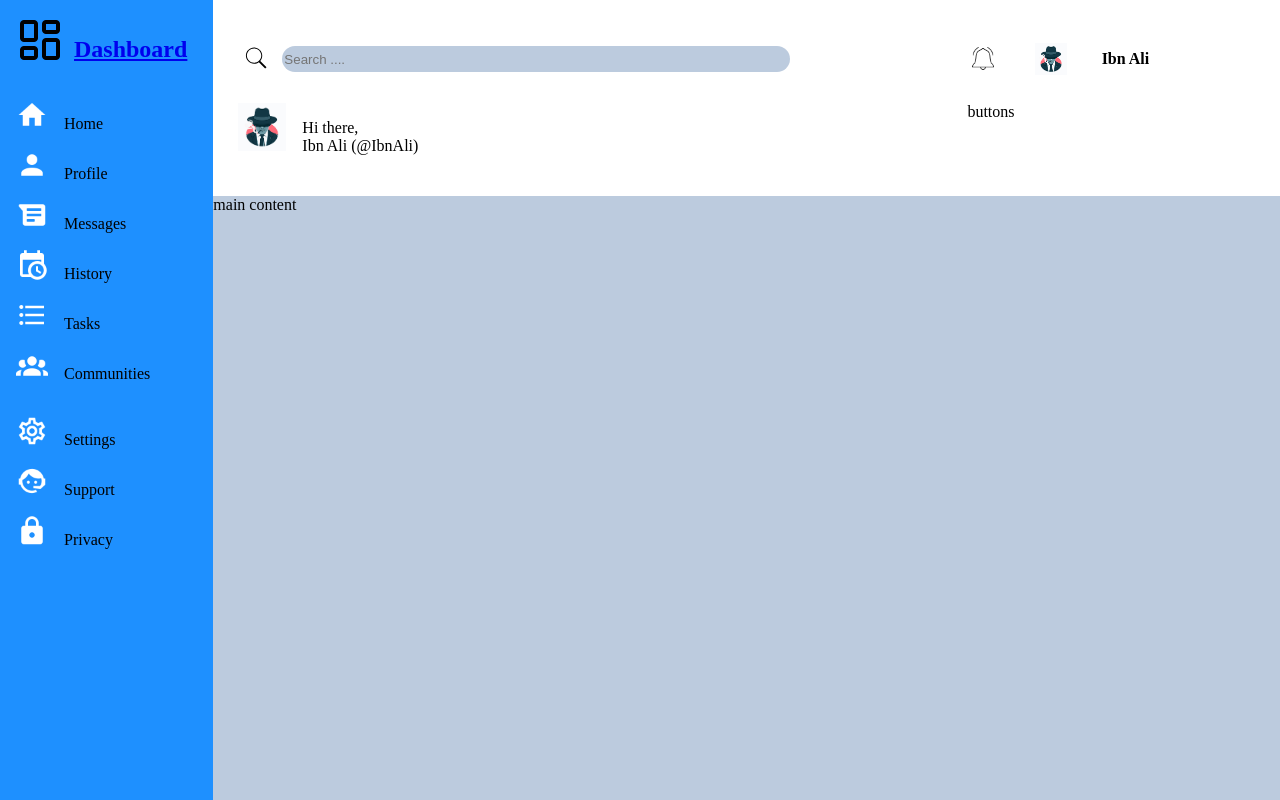
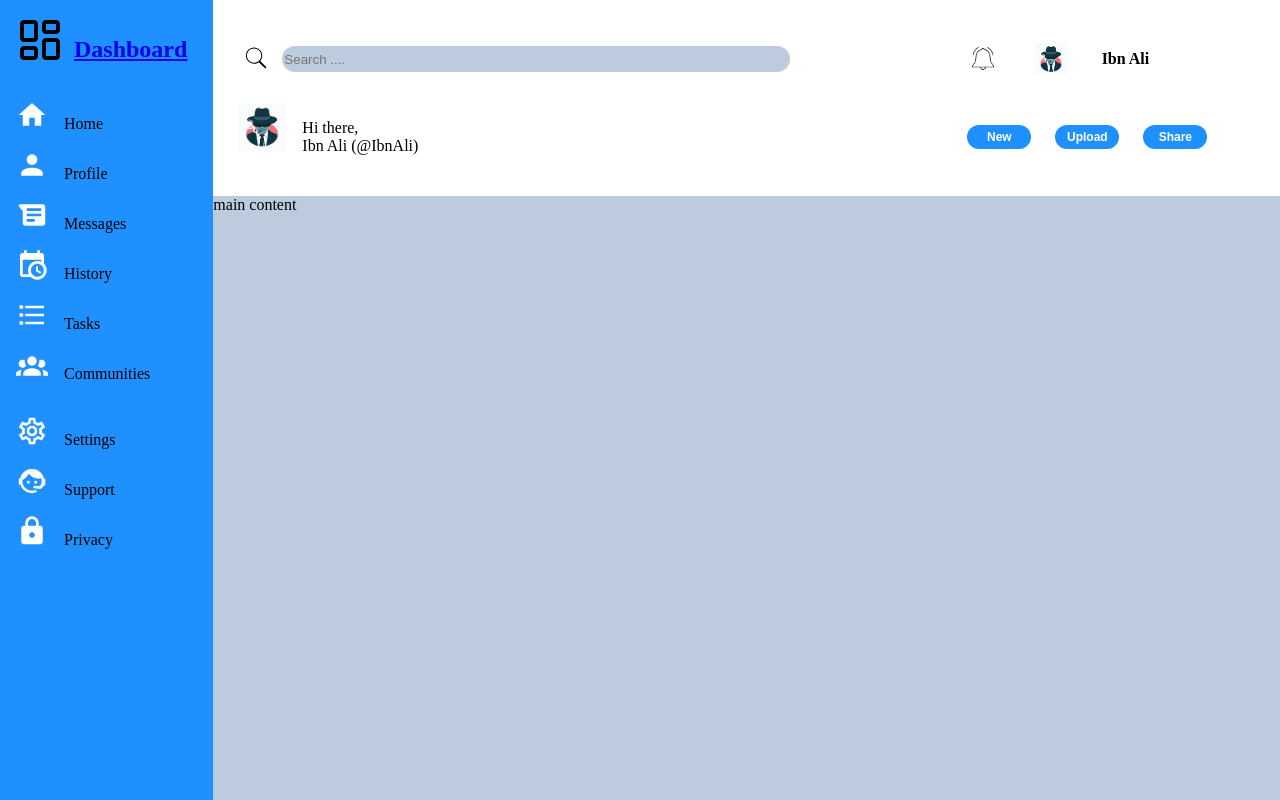
Before and after one commit to Ibn-A/dashboard, a plain HTML site: page index.html in a window 1280 px wide. Shown: the top 800 px of the page. Drawn offline with Linux system fonts and the light colour scheme.

Commit message:
Setting up header buttons section - html&css code

```diff
--- a/index.html
+++ b/index.html
@@ -22,9 +22,13 @@
             </div>
             <div class="welcome">
                 <img src="./images/avatar-icon.jpg" alt="notification-icon">
-                <p> Hi there,<br/> Ibn Ali (@IbnAli)</p>
+                <p> Hi there,<br/>Ibn Ali (@IbnAli)</p>
             </div>
-            <div class="buttons">buttons</div>
+            <div class="buttons">
+                <button>New</button>
+                <button>Upload</button>
+                <button>Share</button>
+            </div>
         </header>
         <aside>
             <div class="logo">
--- a/styles.css
+++ b/styles.css
@@ -63,6 +63,23 @@ header{
     height: 3rem;
     width: 3rem;
 }
+/* buttons section*/
+.buttons{
+    align-items: center;
+    display: flex;
+    gap: 1.5rem;
+}
+.buttons button{
+    background-color: #1E90FF;
+    color: white;
+    width: 4rem;
+    height: 1.5rem;
+    border-radius: 20px;
+    border: none;
+    font-weight: bold;
+    font-size: 12px;
+}
+
 /* sidebar styles*/
 aside{
     background-color: #1E90FF;
```
